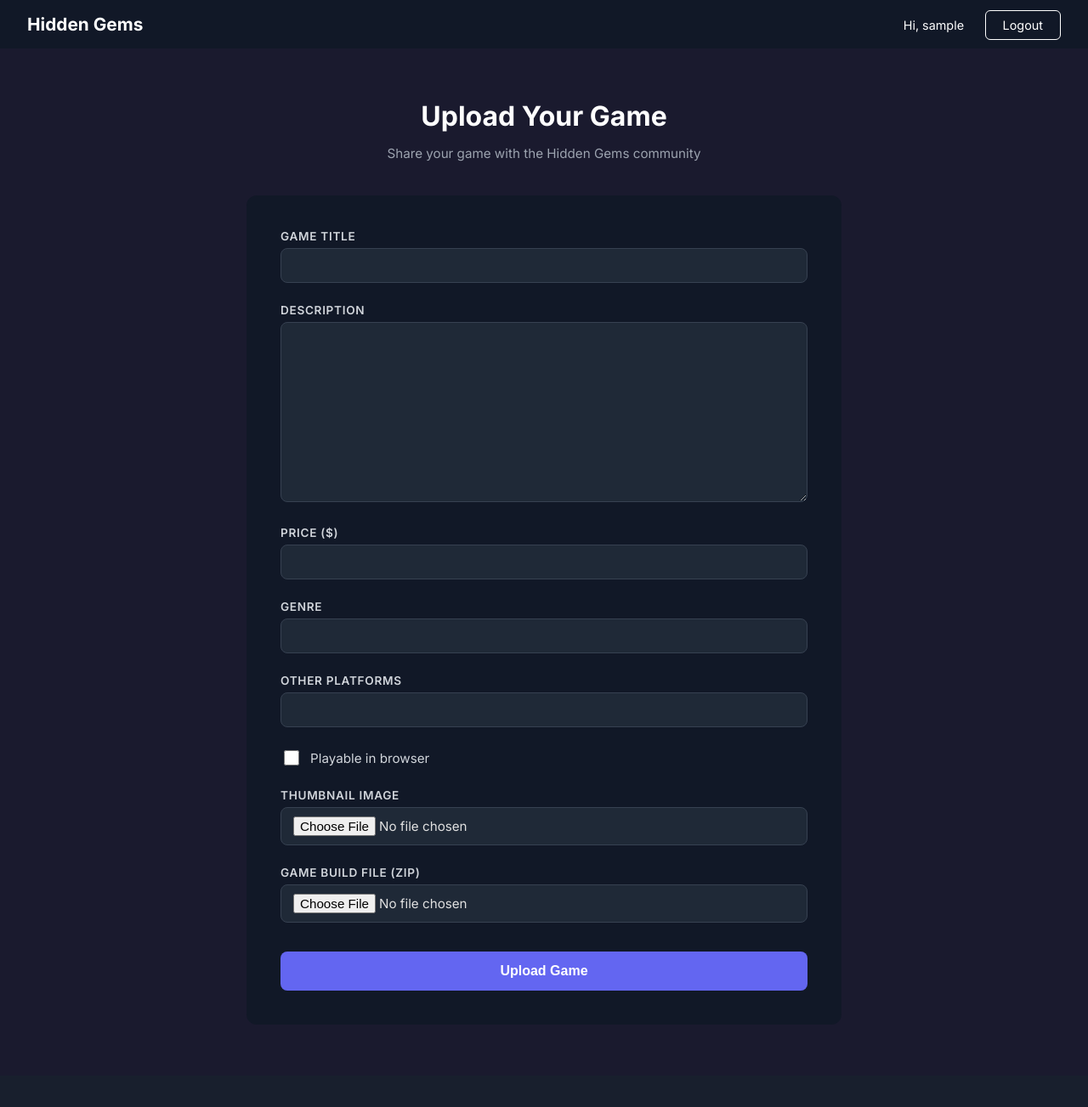
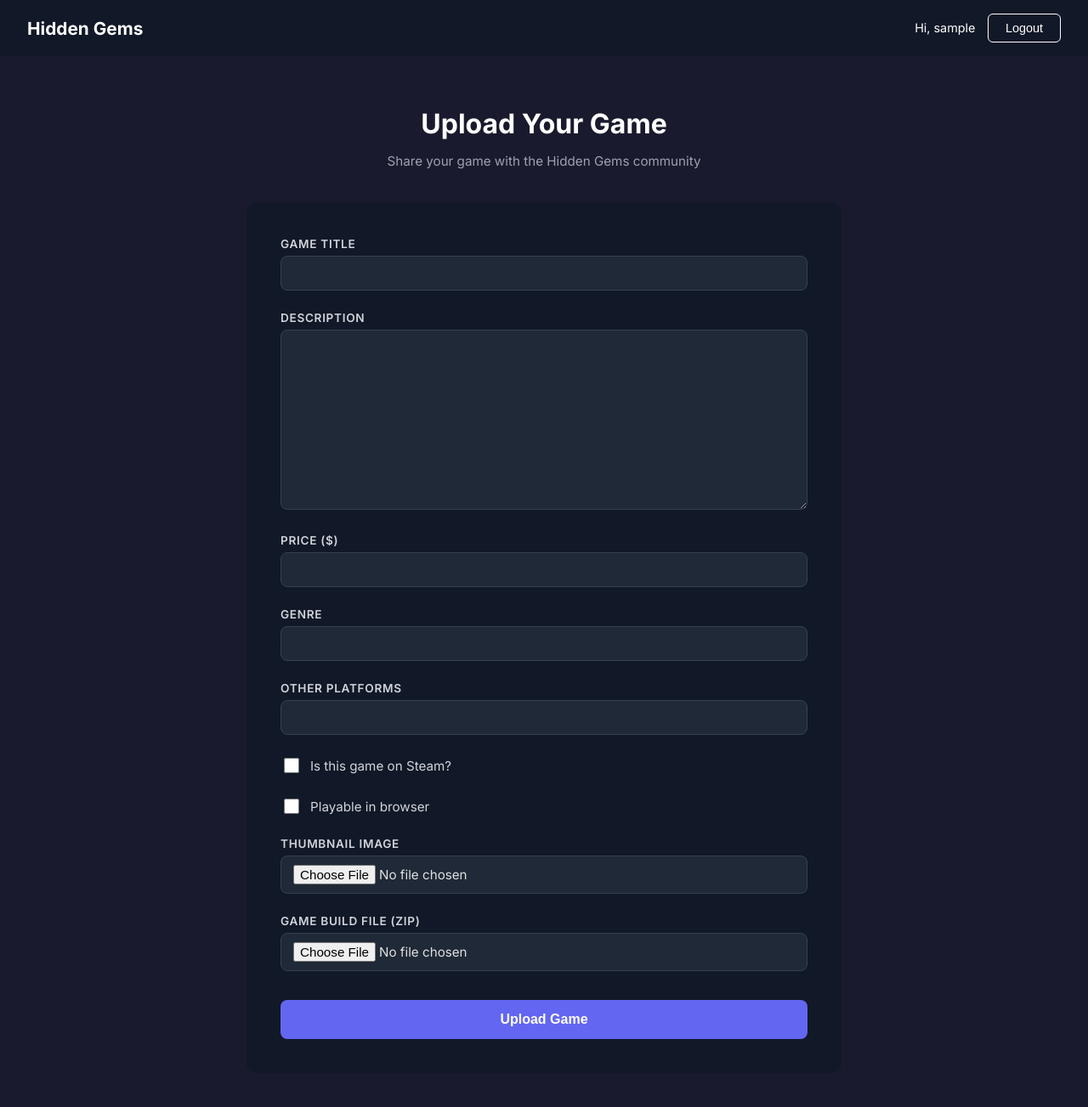
Before and after one commit to CS4300-CS5300-SP26/dev3_cust2, a Django app: page /upload/ in a window 1280 px wide. Shown: the top 1303 px of the page at 85% size. Before the commit the page ends 1166 px from the top, so only its background shows below. Run offline with Django 4.2, Linux system fonts and the light colour scheme; the visitor is signed in with stand-in values (Sample User, id 1); some libraries are stand-ins or nearby versions.

Commit message:
added steam id and verification to dev uploads

```diff
--- a/hiddengems/home/forms.py
+++ b/hiddengems/home/forms.py
@@ -3,11 +3,11 @@ from django.core.exceptions import ValidationError
 from django.core.validators import MinValueValidator, MaxValueValidator
 import decimal
 from .models import Game
+from django.core.validators import FileExtensionValidator  # add to imports
 
 # Form used by developers to upload a new game
 # ModelForm automatically creates fields based on the Game model
 class GameUploadForm(forms.ModelForm):
-
     genre = forms.CharField(max_length=100, required=False)
     price = forms.DecimalField(
         max_digits=10,
@@ -18,9 +18,19 @@ class GameUploadForm(forms.ModelForm):
         ]
     )
 
+    # Steam Integration fields
+    on_steam = forms.BooleanField(
+        required=False,
+        label="Is this game on Steam?"
+    )
+    steam_id = forms.IntegerField(
+        required=False,
+        label="Steam App ID",
+        help_text="Enter the numeric Steam App ID (e.g. 440 for Team Fortress 2)"
+    )
+
     class Meta:
         model = Game
-
         # Fields that will appear in the upload form
         fields = [
             "title",
@@ -29,6 +39,8 @@ class GameUploadForm(forms.ModelForm):
             "genre",
             "playable_in_browser",
             "other_platforms",
+            "on_steam",
+            "steam_id",
             "thumbnail",
             "build_file",
         ]
@@ -42,3 +54,57 @@ class GameUploadForm(forms.ModelForm):
         if price is not None and price >= 99999999:
             raise ValidationError("Price is too large.")
         return price
+
+    def clean_steam_id(self):
+        on_steam = self.cleaned_data.get('on_steam')
+        steam_id = self.cleaned_data.get('steam_id')
+
+        # Only validate Steam App ID if the user indicated the game is on Steam
+        if on_steam:
+            if not steam_id:
+                raise ValidationError("Please enter a Steam App ID.")
+
+            # Check uniqueness — exclude the current game if this is an edit
+            qs = Game.objects.filter(storefront='steam', game_id=steam_id)
+            if self.instance and self.instance.pk:
+                qs = qs.exclude(pk=self.instance.pk)
+            if qs.exists():
+                raise ValidationError(
+                    "A game with this Steam App ID is already listed on Hidden Gems."
+                )
+
+        return steam_id
+
+    def save(self, commit=True):
+        game = super().save(commit=False)
+        # Map the form's steam fields → model's storefront/game_id fields
+        if self.cleaned_data.get('on_steam'):
+            game.storefront = 'steam'
+            game.game_id = self.cleaned_data.get('steam_id')
+        else:
+            game.storefront = ''
+            game.game_id = None
+        if commit:
+            game.save()
+        return game
+
+    from django.core.validators import FileExtensionValidator  # add to imports
+    # Inside class Meta, update the model fields in models.py instead,
+    # but you can also add clean methods here in forms.py:
+    def clean_build_file(self):
+        f = self.cleaned_data.get('build_file')
+        if f:
+            allowed = ['zip', 'wasm']
+            ext = f.name.rsplit('.', 1)[-1].lower()
+            if ext not in allowed:
+                raise ValidationError("Build file must be a .zip or .wasm file.")
+        return f
+
+    def clean_thumbnail(self):
+        f = self.cleaned_data.get('thumbnail')
+        if f:
+            allowed = ['jpg', 'jpeg', 'png', 'gif', 'webp']
+            ext = f.name.rsplit('.', 1)[-1].lower()
+            if ext not in allowed:
+                raise ValidationError("Thumbnail must be jpg, png, gif, or webp. SVG is not allowed.")
+        return f
--- a/hiddengems/home/templates/home/upload_game.html
+++ b/hiddengems/home/templates/home/upload_game.html
@@ -156,7 +156,10 @@
             {% if user.is_authenticated %}
                 <!-- Show username and logout when logged in -->
                 <span style="color: white; padding: 8px 10px; font-size: 0.9rem;">Hi, {{ user.username }}</span>
-                <a href="{% url 'logout' %}">Logout</a>
+                <form method="post" action="{% url 'logout' %}" style="display:inline">
+                    {% csrf_token %}
+                    <button type="submit" style="padding:8px 20px;border:1px solid white;border-radius:6px;color:white;background:transparent;cursor:pointer;font-size:0.9rem;">Logout</button>
+                </form>
             {% else %}
                 <!-- Show login and sign up when not logged in -->
                 <a href="{% url 'login' %}">Login</a>
@@ -176,6 +179,13 @@
                 <!-- Django CSRF security token -->
                 {% csrf_token %}
 
+                <!-- Shows non-field errors at the top -->
+                {% if form.errors %}
+                <div style="background:#7f1d1d;border-radius:8px;padding:14px 18px;margin-bottom:24px;color:#fecaca;font-size:0.9rem;">
+                    Please fix the errors below before uploading.
+                </div>
+                {% endif %}
+
                 <div class="field-group">
                     <label for="id_title">Game Title</label>
                     {{ form.title }}
@@ -189,6 +199,9 @@
                 <div class="field-group">
                     <label for="id_price">Price ($)</label>
                     {{ form.price }}
+                    {% if form.price.errors %}
+                        <p style="color:#f87171;font-size:0.82rem;margin-top:4px;">{{ form.price.errors.0 }}</p>
+                    {% endif %}
                 </div>
 
                 <div class="field-group">
@@ -201,6 +214,24 @@
                     {{ form.other_platforms }}
                 </div>
 
+                <!-- Steam availability toggle -->
+                <div class="checkbox-group">
+                    {{ form.on_steam }}
+                    <label for="id_on_steam">Is this game on Steam?</label>
+                </div>
+
+                <!-- Steam App ID — shown only when the Steam checkbox is checked -->
+                <div class="field-group" id="steam-id-field" style="display: none;">
+                    <label for="id_steam_id">Steam App ID</label>
+                    {{ form.steam_id }}
+                    <p style="color:#6b7280;font-size:0.82rem;margin-top:4px;">
+                        Find it in the URL on the Steam store page — e.g. store.steampowered.com/app/<strong>440</strong>/
+                    </p>
+                    {% if form.steam_id.errors %}
+                        <p style="color:#f87171;font-size:0.82rem;margin-top:4px;">{{ form.steam_id.errors.0 }}</p>
+                    {% endif %}
+                </div>
+
                 <div class="checkbox-group">
                     {{ form.playable_in_browser }}
                     <label for="id_playable_in_browser">Playable in browser</label>
@@ -209,11 +240,17 @@
                 <div class="field-group">
                     <label for="id_thumbnail">Thumbnail Image</label>
                     {{ form.thumbnail }}
+                    {% if form.thumbnail.errors %}
+                        <p style="color:#f87171;font-size:0.82rem;margin-top:4px;">{{ form.thumbnail.errors.0 }}</p>
+                    {% endif %}
                 </div>
 
                 <div class="field-group">
                     <label for="id_build_file">Game Build File (ZIP)</label>
                     {{ form.build_file }}
+                    {% if form.build_file.errors %}
+                        <p style="color:#f87171;font-size:0.82rem;margin-top:4px;">{{ form.build_file.errors.0 }}</p>
+                    {% endif %}
                 </div>
 
                 <button type="submit" class="submit-btn">Upload Game</button>
@@ -222,5 +259,20 @@
         </div>
     </div>
 
+    <script>
+        const onSteamCheckbox = document.getElementById('id_on_steam');
+        const steamIdField = document.getElementById('steam-id-field');
+
+        // Show or hide the Steam App ID field based on checkbox state
+        function toggleSteamId() {
+            steamIdField.style.display = onSteamCheckbox.checked ? 'block' : 'none';
+        }
+
+        // Run on page load in case the form is re-rendered with errors and the checkbox was already checked
+        toggleSteamId();
+
+        onSteamCheckbox.addEventListener('change', toggleSteamId);
+    </script>
+
 </body>
 </html>
```
